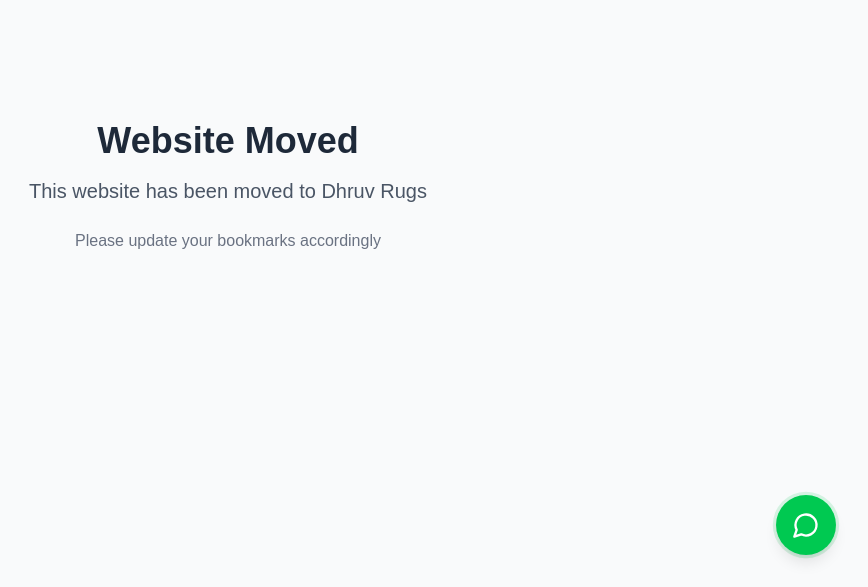
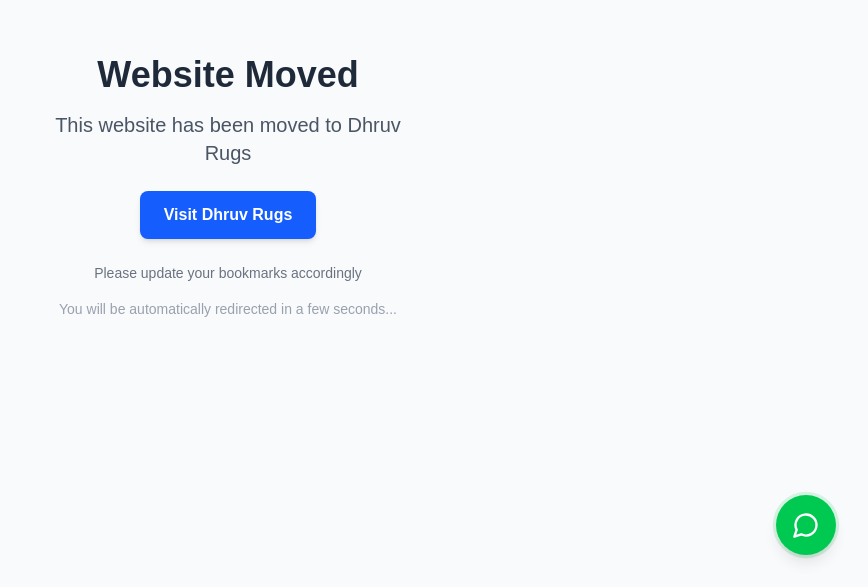
Before and after one commit to MetaverseTech1/phenix_carpet, a Next.js app: page / in a window 1280 px wide. Shown: the part 213-800 px from the top of the page, without its empty margins (412-1280 px from the left). Built offline with nearby package versions, Linux system fonts and the light colour scheme.

Commit message:
website_change_Dhruv

```diff
--- a/src/app/page.js
+++ b/src/app/page.js
@@ -3,15 +3,31 @@ import React from 'react';
 export default function Home() {
   return (
     <div className="min-h-screen flex items-center justify-center bg-gray-50">
-      <div className="text-center p-8">
+      <div className="text-center p-8 max-w-md">
         <h1 className="text-4xl font-bold text-gray-800 mb-4">
           Website Moved
         </h1>
         <p className="text-xl text-gray-600 mb-6">
           This website has been moved to Dhruv Rugs
         </p>
-        <div className="text-gray-500">
+
+        <div className="mb-6">
+          <a
+            href="https://dhruvrugs.global"
+            target="_blank"
+            rel="noopener noreferrer"
+            className="inline-block bg-blue-600 hover:bg-blue-700 text-white font-semibold py-3 px-6 rounded-lg transition-colors duration-200 shadow-md hover:shadow-lg"
+          >
+            Visit Dhruv Rugs
+          </a>
+        </div>
+
+        <div className="text-gray-500 text-sm">
           Please update your bookmarks accordingly
+        </div>
+
+        <div className="mt-4 text-gray-400 text-sm">
+          You will be automatically redirected in a few seconds...
         </div>
       </div>
     </div>
```
